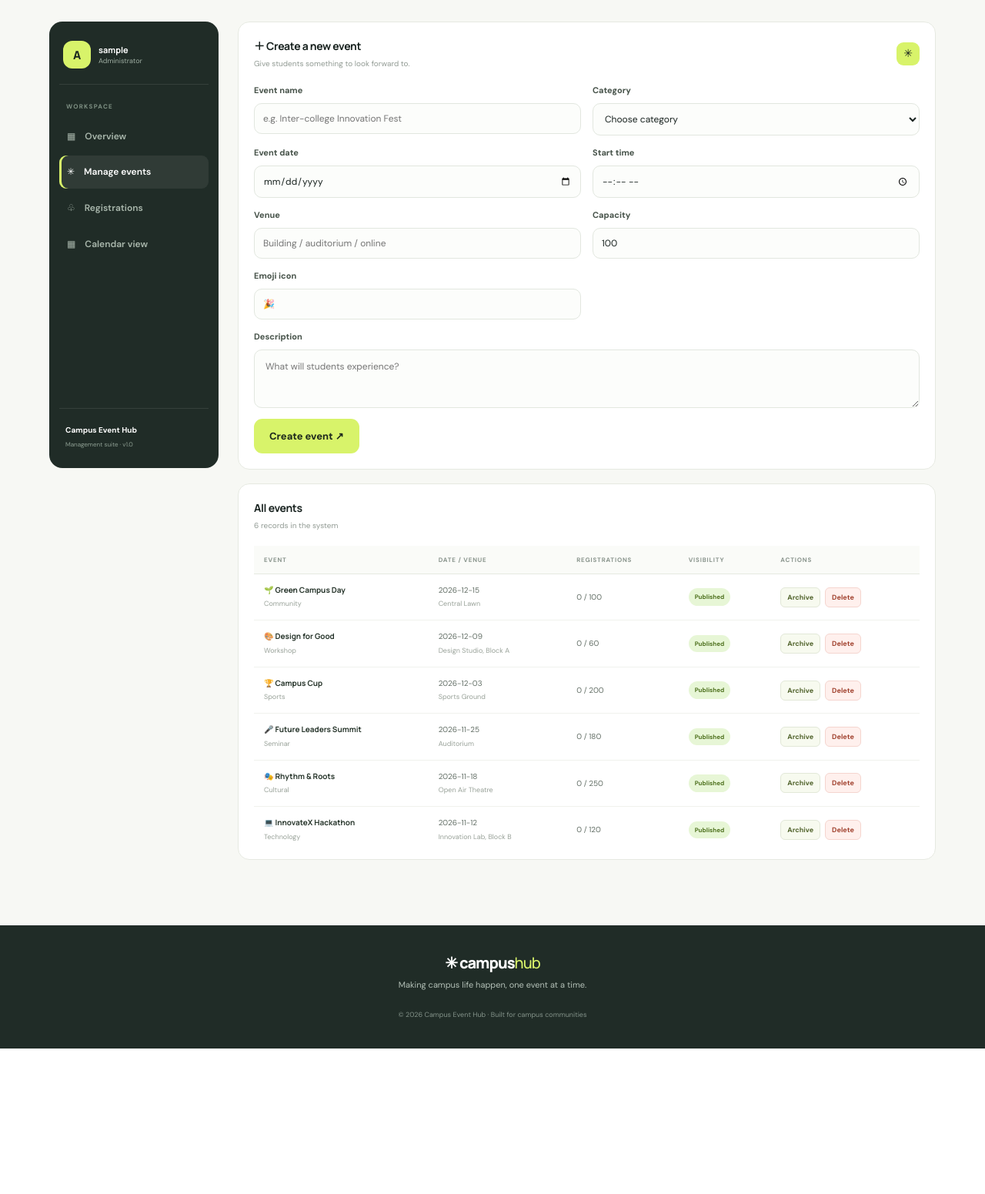
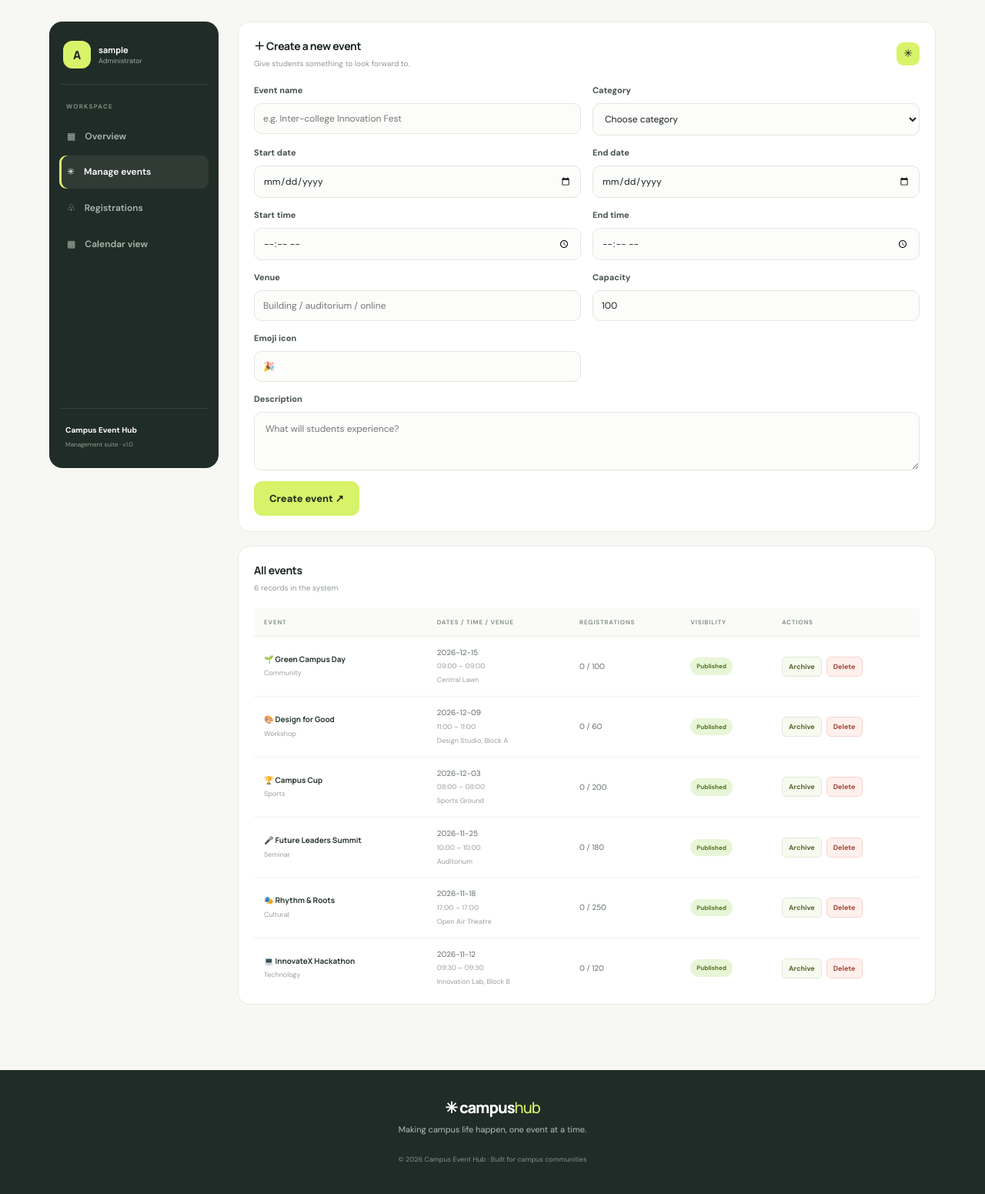
Before and after one commit to AditiSinghal123/Campus-Event-Hub, a Flask app: page /admin/events in a window 1280 px wide. Shown: the part 248-1799 px from the top of the page at 77% size. Before the commit the page ends 1610 px from the top, so only its background shows below. Run offline with Flask 3, Linux system fonts and the light colour scheme; the visitor is signed in with stand-in values (Sample User, id 1); data comes from the database, SQL or seed files in the repository; data that the repository does not hold is empty.

Commit message:
Add event poster and date features

```diff
--- a/app.py
+++ b/app.py
@@ -1,5 +1,5 @@
 import os, sqlite3, calendar
-from datetime import datetime, date
+from datetime import datetime, date, timedelta
 from functools import wraps
 from flask import Flask, render_template, request, redirect, url_for, session, flash, g
 from werkzeug.security import generate_password_hash, check_password_hash
@@ -27,45 +27,120 @@ def close_db(exc):
 def init_db():
     db = sqlite3.connect(DB_PATH)
     db.execute("PRAGMA foreign_keys = ON")
+
     db.executescript("""
     CREATE TABLE IF NOT EXISTS admins (
-      id INTEGER PRIMARY KEY AUTOINCREMENT, username TEXT UNIQUE NOT NULL,
+      id INTEGER PRIMARY KEY AUTOINCREMENT,
+      username TEXT UNIQUE NOT NULL,
       password_hash TEXT NOT NULL
     );
+
     CREATE TABLE IF NOT EXISTS events (
-      id INTEGER PRIMARY KEY AUTOINCREMENT, title TEXT NOT NULL,
-      category TEXT NOT NULL, description TEXT NOT NULL, venue TEXT NOT NULL,
-      event_date TEXT NOT NULL, event_time TEXT NOT NULL, capacity INTEGER NOT NULL DEFAULT 100,
-      image_emoji TEXT NOT NULL DEFAULT '🎉', status TEXT NOT NULL DEFAULT 'Published',
+      id INTEGER PRIMARY KEY AUTOINCREMENT,
+      title TEXT NOT NULL,
+      category TEXT NOT NULL,
+      description TEXT NOT NULL,
+      venue TEXT NOT NULL,
+      event_date TEXT NOT NULL,
+      event_time TEXT NOT NULL,
+      capacity INTEGER NOT NULL DEFAULT 100,
+      image_emoji TEXT NOT NULL DEFAULT '🎉',
+      status TEXT NOT NULL DEFAULT 'Published',
       created_at TEXT NOT NULL DEFAULT CURRENT_TIMESTAMP
     );
+
     CREATE TABLE IF NOT EXISTS registrations (
-      id INTEGER PRIMARY KEY AUTOINCREMENT, event_id INTEGER NOT NULL,
-      student_name TEXT NOT NULL, email TEXT NOT NULL, student_id TEXT NOT NULL,
-      department TEXT NOT NULL, phone TEXT NOT NULL, registered_at TEXT NOT NULL DEFAULT CURRENT_TIMESTAMP,
+      id INTEGER PRIMARY KEY AUTOINCREMENT,
+      event_id INTEGER NOT NULL,
+      student_name TEXT NOT NULL,
+      email TEXT NOT NULL,
+      student_id TEXT NOT NULL,
+      department TEXT NOT NULL,
+      phone TEXT NOT NULL,
+      registered_at TEXT NOT NULL DEFAULT CURRENT_TIMESTAMP,
       status TEXT NOT NULL DEFAULT 'Pending',
       FOREIGN KEY(event_id) REFERENCES events(id) ON DELETE CASCADE,
       UNIQUE(event_id, email)
     );
     """)
-    count = db.execute("SELECT COUNT(*) FROM admins").fetchone()[0]
+
+    # Add new date/time columns without deleting existing data
+    columns = {
+        row[1]
+        for row in db.execute("PRAGMA table_info(events)").fetchall()
+    }
+
+    for column in (
+        "event_start_date",
+        "event_end_date",
+        "event_start_time",
+        "event_end_time",
+    ):
+        if column not in columns:
+            db.execute(
+                f"ALTER TABLE events ADD COLUMN {column} TEXT"
+            )
+
+    # Preserve existing events using their original dates and times
+    db.execute("""
+        UPDATE events
+        SET event_start_date =
+                COALESCE(NULLIF(event_start_date, ''), event_date),
+            event_end_date =
+                COALESCE(NULLIF(event_end_date, ''), event_date),
+            event_start_time =
+                COALESCE(NULLIF(event_start_time, ''), event_time),
+            event_end_time =
+                COALESCE(NULLIF(event_end_time, ''), event_time)
+    """)
+
+    count = db.execute(
+        "SELECT COUNT(*) FROM admins"
+    ).fetchone()[0]
+
     if not count:
-        db.execute("INSERT INTO admins(username,password_hash) VALUES(?,?)",
-                   ("admin", generate_password_hash("Campus@123")))
-    count = db.execute("SELECT COUNT(*) FROM events").fetchone()[0]
+        db.execute(
+            "INSERT INTO admins(username, password_hash) VALUES(?, ?)",
+            ("admin", generate_password_hash("Campus@123"))
+        )
+
+    count = db.execute(
+        "SELECT COUNT(*) FROM events"
+    ).fetchone()[0]
+
     if not count:
         samples = [
-          ("InnovateX Hackathon", "Technology", "A high-energy 12-hour build sprint for bold ideas, prototypes and teamwork.", "Innovation Lab, Block B", "2026-11-12", "09:30", 120, "💻", "Published"),
-          ("Rhythm & Roots", "Cultural", "An evening of music, dance and performances celebrating campus creativity.", "Open Air Theatre", "2026-11-18", "17:00", 250, "🎭", "Published"),
-          ("Future Leaders Summit", "Seminar", "Meet inspiring speakers and explore leadership, careers and emerging industries.", "Auditorium", "2026-11-25", "10:00", 180, "🎤", "Published"),
-          ("Campus Cup", "Sports", "Bring your team spirit to our inter-department sports showdown.", "Sports Ground", "2026-12-03", "08:00", 200, "🏆", "Published"),
-          ("Design for Good", "Workshop", "A hands-on design-thinking workshop focused on meaningful student-led solutions.", "Design Studio, Block A", "2026-12-09", "11:00", 60, "🎨", "Published"),
-          ("Green Campus Day", "Community", "Join a campus clean-up, tree planting and sustainability challenge.", "Central Lawn", "2026-12-15", "09:00", 100, "🌱", "Published"),
+            ("InnovateX Hackathon", "Technology",
+             "A high-energy 12-hour build sprint for bold ideas, prototypes and teamwork.",
+             "Innovation Lab, Block B", "2026-11-12", "09:30", 120, "💻", "Published"),
+            ("Rhythm & Roots", "Cultural",
+             "An evening of music, dance and performances celebrating campus creativity.",
+             "Open Air Theatre", "2026-11-18", "17:00", 250, "🎭", "Published"),
+            ("Future Leaders Summit", "Seminar",
+             "Meet inspiring speakers and explore leadership, careers and emerging industries.",
+             "Auditorium", "2026-11-25", "10:00", 180, "🎤", "Published"),
+            ("Campus Cup", "Sports",
+             "Bring your team spirit to our inter-department sports showdown.",
+             "Sports Ground", "2026-12-03", "08:00", 200, "🏆", "Published"),
+            ("Design for Good", "Workshop",
+             "A hands-on design-thinking workshop focused on meaningful student-led solutions.",
+             "Design Studio, Block A", "2026-12-09", "11:00", 60, "🎨", "Published"),
+            ("Green Campus Day", "Community",
+             "Join a campus clean-up, tree planting and sustainability challenge.",
+             "Central Lawn", "2026-12-15", "09:00", 100, "🌱", "Published"),
         ]
-        db.executemany("""INSERT INTO events(title,category,description,venue,event_date,event_time,capacity,image_emoji,status)
-                          VALUES(?,?,?,?,?,?,?,?,?)""", samples)
+
+        db.executemany("""
+            INSERT INTO events(
+                title, category, description, venue, event_date,
+                event_time, capacity, image_emoji, status
+            )
+            VALUES(?, ?, ?, ?, ?, ?, ?, ?, ?)
+        """, samples)
+
     db.commit()
     db.close()
+
 
 def admin_required(fn):
     @wraps(fn)
@@ -150,25 +225,79 @@ def apply(event_id):
 @app.route("/calendar")
 def event_calendar():
     today = date.today()
+
     try:
         year = int(request.args.get("year", today.year))
         month = int(request.args.get("month", today.month))
-        if month < 1 or month > 12 or year < 2020 or year > 2100: raise ValueError()
+
+        if month < 1 or month > 12 or year < 2020 or year > 2100:
+            raise ValueError()
     except ValueError:
         year, month = today.year, today.month
+
     cal = calendar.Calendar(firstweekday=0)
     db = get_db()
-    event_rows = db.execute("SELECT id,title,event_date,event_time,category,image_emoji FROM events WHERE status='Published' AND substr(event_date,1,4)=? AND substr(event_date,6,2)=?",
-                            (str(year), f"{month:02d}")).fetchall()
+
+    month_start = date(year, month, 1)
+    month_end = date(
+        year + (month == 12),
+        1 if month == 12 else month + 1,
+        1
+    ) - timedelta(days=1)
+
+    event_rows = db.execute("""
+        SELECT
+            id,
+            title,
+            category,
+            image_emoji,
+            COALESCE(NULLIF(event_start_date, ''), event_date) AS start_date,
+            COALESCE(NULLIF(event_end_date, ''), event_date) AS end_date,
+            COALESCE(NULLIF(event_start_time, ''), event_time) AS start_time,
+            COALESCE(NULLIF(event_end_time, ''), event_time) AS end_time
+        FROM events
+        WHERE status = 'Published'
+          AND COALESCE(NULLIF(event_start_date, ''), event_date) <= ?
+          AND COALESCE(NULLIF(event_end_date, ''), event_date) >= ?
+    """, (month_end.isoformat(), month_start.isoformat())).fetchall()
+
     by_date = {}
-    for ev in event_rows: by_date.setdefault(ev["event_date"], []).append(dict(ev))
-    prev_month = 12 if month == 1 else month-1
-    prev_year = year-1 if month == 1 else year
-    next_month = 1 if month == 12 else month+1
-    next_year = year+1 if month == 12 else year
+
+    for ev in event_rows:
+        event = dict(ev)
+
+        start = date.fromisoformat(event["start_date"])
+        end = date.fromisoformat(event["end_date"])
+
+        current = max(start, month_start)
+        last_day = min(end, month_end)
+
+        while current <= last_day:
+            day_key = current.isoformat()
+            by_date.setdefault(day_key, []).append(event)
+            current += timedelta(days=1)
+
+    prev_month = 12 if month == 1 else month - 1
+    prev_year = year - 1 if month == 1 else year
+
+    next_month = 1 if month == 12 else month + 1
+    next_year = year + 1 if month == 12 else year
+
     weeks = cal.monthdayscalendar(year, month)
-    return render_template("calendar.html", year=year, month=month, month_name=calendar.month_name[month],
-        weeks=weeks, by_date=by_date, prev_month=prev_month, prev_year=prev_year, next_month=next_month, next_year=next_year, today=today.isoformat())
+
+    return render_template(
+        "calendar.html",
+        year=year,
+        month=month,
+        month_name=calendar.month_name[month],
+        weeks=weeks,
+        by_date=by_date,
+        prev_month=prev_month,
+        prev_year=prev_year,
+        next_month=next_month,
+        next_year=next_year,
+        today=today.isoformat()
+    )
 
 @app.route("/admin/login", methods=["GET","POST"])
 def admin_login():
@@ -208,31 +337,89 @@ def admin_dashboard():
     category_counts = db.execute("SELECT category,COUNT(*) AS count FROM events GROUP BY category ORDER BY count DESC").fetchall()
     return render_template("admin_dashboard.html", stats=stats, upcoming=upcoming, recent=recent, category_counts=category_counts)
 
-@app.route("/admin/events", methods=["GET","POST"])
+
+@app.route("/admin/events", methods=["GET", "POST"])
 @admin_required
 def admin_events():
     db = get_db()
+
     if request.method == "POST":
-        title = request.form.get("title","").strip()
-        category = request.form.get("category","").strip()
-        description = request.form.get("description","").strip()
-        venue = request.form.get("venue","").strip()
-        event_date = request.form.get("event_date","").strip()
-        event_time = request.form.get("event_time","").strip()
-        try: capacity = max(1, int(request.form.get("capacity","100")))
-        except ValueError: capacity = 100
-        emoji = request.form.get("image_emoji","🎉").strip()[:8] or "🎉"
-        if not all([title,category,description,venue,event_date,event_time]):
-            flash("Fill in all required event details.", "danger")
+        title = request.form.get("title", "").strip()
+        category = request.form.get("category", "").strip()
+        description = request.form.get("description", "").strip()
+        venue = request.form.get("venue", "").strip()
+
+        start_date = request.form.get("event_start_date", "").strip()
+        end_date = request.form.get("event_end_date", "").strip()
+        start_time = request.form.get("event_start_time", "").strip()
+        end_time = request.form.get("event_end_time", "").strip()
+
+        try:
+            capacity = max(1, int(request.form.get("capacity", "100")))
+        except ValueError:
+            capacity = 100
+
+        emoji = request.form.get("image_emoji", "🎉").strip()[:8] or "🎉"
+
+        if not all([
+            title, category, description, venue,
+            start_date, end_date, start_time, end_time
+        ]):
+            flash("Please fill in all required event details.", "danger")
         else:
-            db.execute("""INSERT INTO events(title,category,description,venue,event_date,event_time,capacity,image_emoji)
-                          VALUES(?,?,?,?,?,?,?,?)""", (title,category,description,venue,event_date,event_time,capacity,emoji))
-            db.commit()
-            flash("Event created successfully.", "success")
-            return redirect(url_for("admin_events"))
-    rows = db.execute("""SELECT e.*, (SELECT COUNT(*) FROM registrations r WHERE r.event_id=e.id) AS registered
-                         FROM events e ORDER BY event_date DESC""").fetchall()
+            try:
+                start_day = date.fromisoformat(start_date)
+                end_day = date.fromisoformat(end_date)
+
+                datetime.strptime(start_time, "%H:%M")
+                datetime.strptime(end_time, "%H:%M")
+
+                if end_day < start_day:
+                    raise ValueError("End date must not precede start date.")
+
+                if end_day == start_day and end_time < start_time:
+                    raise ValueError("End time must not precede start time.")
+
+            except ValueError:
+                flash(
+                    "Enter valid dates and times. The end must not be before the start.",
+                    "danger"
+                )
+            else:
+                db.execute("""
+                    INSERT INTO events (
+                        title, category, description, venue,
+                        event_date, event_time,
+                        capacity, image_emoji,
+                        event_start_date, event_end_date,
+                        event_start_time, event_end_time
+                    )
+                    VALUES (?, ?, ?, ?, ?, ?, ?, ?, ?, ?, ?, ?)
+                """, (
+                    title, category, description, venue,
+                    start_date, start_time,
+                    capacity, emoji,
+                    start_date, end_date,
+                    start_time, end_time
+                ))
+
+                db.commit()
+                flash("Event created successfully.", "success")
+                return redirect(url_for("admin_events"))
+
+    rows = db.execute("""
+        SELECT e.*,
+               (SELECT COUNT(*)
+                FROM registrations r
+                WHERE r.event_id = e.id) AS registered
+        FROM events e
+        ORDER BY COALESCE(
+            NULLIF(event_start_date, ''), event_date
+        ) DESC
+    """).fetchall()
+
     return render_template("admin_events.html", events=rows)
+
 
 @app.route("/admin/events/<int:event_id>/delete", methods=["POST"])
 @admin_required
--- a/templates/admin_events.html
+++ b/templates/admin_events.html
@@ -1,4 +1,217 @@
-{% extends 'base.html' %}{% block title %}Manage events{% endblock %}
-{% block content %}<div class="admin-heading"><div><div class="eyebrow">CAMPUS HUB / EVENTS</div><h1>Make something <em>happen.</em></h1><p>Create, publish and organise campus experiences.</p></div><a class="btn btn-dark" href="{{ url_for('admin_dashboard') }}">← Dashboard</a></div><div class="admin-layout"><aside class="admin-sidebar"><div class="admin-profile"><div class="profile-avatar">A</div><div><strong>{{ session.get('admin_username','admin') }}</strong><small>Administrator</small></div></div><div class="sidebar-label">WORKSPACE</div><a class="sidebar-link" href="{{ url_for('admin_dashboard') }}">▦ <span>Overview</span></a><a class="sidebar-link selected" href="{{ url_for('admin_events') }}">✳ <span>Manage events</span></a><a class="sidebar-link" href="{{ url_for('admin_registrations') }}">♧ <span>Registrations</span></a><a class="sidebar-link" href="{{ url_for('event_calendar') }}">▦ <span>Calendar view</span></a><div class="sidebar-bottom"><span>Campus Event Hub</span><small>Management suite · v1.0</small></div></aside><div class="admin-main">
-<section class="dash-panel create-panel" id="create-event"><div class="panel-heading"><div><h3>＋ Create a new event</h3><p>Give students something to look forward to.</p></div><span class="panel-spark">✳</span></div><form method="post" class="admin-event-form"><label>Event name<input name="title" required placeholder="e.g. Inter-college Innovation Fest"></label><label>Category<select name="category" required><option value="">Choose category</option>{% for cat in ['Technology','Cultural','Sports','Workshop','Seminar','Community','Competition','Other'] %}<option>{{ cat }}</option>{% endfor %}</select></label><label>Event date<input type="date" name="event_date" required></label><label>Start time<input type="time" name="event_time" required></label><label>Venue<input name="venue" required placeholder="Building / auditorium / online"></label><label>Capacity<input type="number" name="capacity" min="1" value="100" required></label><label>Emoji icon<input name="image_emoji" maxlength="8" value="🎉" required></label><label class="full-field">Description<textarea name="description" required rows="3" placeholder="What will students experience?"></textarea></label><div class="full-field"><button class="btn btn-lime" type="submit">Create event ↗</button></div></form></section>
-<section class="dash-panel recent-panel"><div class="panel-heading"><div><h3>All events</h3><p>{{ events|length }} records in the system</p></div></div><div class="table-wrap"><table><thead><tr><th>EVENT</th><th>DATE / VENUE</th><th>REGISTRATIONS</th><th>VISIBILITY</th><th>ACTIONS</th></tr></thead><tbody>{% for e in events %}<tr><td><strong>{{ e.image_emoji }} {{ e.title }}</strong><small>{{ e.category }}</small></td><td>{{ e.event_date }}<small>{{ e.venue }}</small></td><td>{{ e.registered }} / {{ e.capacity }}</td><td><span class="status {{ 'status-approved' if e.status=='Published' else 'status-waitlisted' }}">{{ e.status }}</span></td><td><div class="table-actions"><form method="post" action="{{ url_for('toggle_event',event_id=e.id) }}"><button class="mini-action" type="submit">{{ 'Archive' if e.status=='Published' else 'Publish' }}</button></form><form method="post" action="{{ url_for('delete_event',event_id=e.id) }}" onsubmit="return confirm('Delete this event and all registrations?')"><button class="mini-action danger-action" type="submit">Delete</button></form></div></td></tr>{% else %}<tr><td colspan="5">No events yet.</td></tr>{% endfor %}</tbody></table></div></section></div></div>{% endblock %}
+
+{% extends 'base.html' %}
+{% block title %}Manage events{% endblock %}
+
+{% block content %}
+<div class="admin-heading">
+  <div>
+    <div class="eyebrow">CAMPUS HUB / EVENTS</div>
+    <h1>Make something <em>happen.</em></h1>
+    <p>Create, publish and organise campus experiences.</p>
+  </div>
+  <a class="btn btn-dark" href="{{ url_for('admin_dashboard') }}">← Dashboard</a>
+</div>
+
+<div class="admin-layout">
+  <aside class="admin-sidebar">
+    <div class="admin-profile">
+      <div class="profile-avatar">A</div>
+      <div>
+        <strong>{{ session.get('admin_username','admin') }}</strong>
+        <small>Administrator</small>
+      </div>
+    </div>
+
+    <div class="sidebar-label">WORKSPACE</div>
+    <a class="sidebar-link" href="{{ url_for('admin_dashboard') }}">▦ <span>Overview</span></a>
+    <a class="sidebar-link selected" href="{{ url_for('admin_events') }}">✳ <span>Manage events</span></a>
+    <a class="sidebar-link" href="{{ url_for('admin_registrations') }}">♧ <span>Registrations</span></a>
+    <a class="sidebar-link" href="{{ url_for('event_calendar') }}">▦ <span>Calendar view</span></a>
+
+    <div class="sidebar-bottom">
+      <span>Campus Event Hub</span>
+      <small>Management suite · v1.0</small>
+    </div>
+  </aside>
+
+  <div class="admin-main">
+    <section class="dash-panel create-panel" id="create-event">
+      <div class="panel-heading">
+        <div>
+          <h3>＋ Create a new event</h3>
+          <p>Give students something to look forward to.</p>
+        </div>
+        <span class="panel-spark">✳</span>
+      </div>
+
+      <form method="post" class="admin-event-form">
+        <label>
+          Event name
+          <input name="title" required placeholder="e.g. Inter-college Innovation Fest">
+        </label>
+
+        <label>
+          Category
+          <select name="category" required>
+            <option value="">Choose category</option>
+            {% for cat in ['Technology','Cultural','Sports','Workshop','Seminar','Community','Competition','Other'] %}
+              <option>{{ cat }}</option>
+            {% endfor %}
+          </select>
+        </label>
+
+       <label>
+  Start date
+  <input
+    type="date"
+    name="event_start_date"
+    id="event_start_date"
+    required
+  >
+</label>
+
+<label>
+  End date
+  <input
+    type="date"
+    name="event_end_date"
+    id="event_end_date"
+    required
+  >
+</label>
+
+        <label>
+          Start time
+          <input type="time" name="event_start_time" required>
+        </label>
+
+        <label>
+          End time
+          <input type="time" name="event_end_time" required>
+        </label>
+
+        <label>
+          Venue
+          <input name="venue" required placeholder="Building / auditorium / online">
+        </label>
+
+        <label>
+          Capacity
+          <input type="number" name="capacity" min="1" value="100" required>
+        </label>
+
+        <label>
+          Emoji icon
+          <input name="image_emoji" maxlength="8" value="🎉" required>
+        </label>
+
+        <label class="full-field">
+          Description
+          <textarea name="description" required rows="3" placeholder="What will students experience?"></textarea>
+        </label>
+
+        <div class="full-field">
+          <button class="btn btn-lime" type="submit">Create event ↗</button>
+        </div>
+      </form>
+
+
+<script>
+const startDate = document.getElementById("event_start_date");
+const endDate = document.getElementById("event_end_date");
+
+function updateEndDate() {
+    if (!startDate.value) {
+        endDate.removeAttribute("min");
+        return;
+    }
+
+    endDate.min = startDate.value;
+
+    if (endDate.value && endDate.value < startDate.value) {
+        endDate.value = startDate.value;
+    }
+}
+
+startDate.addEventListener("change", updateEndDate);
+startDate.addEventListener("input", updateEndDate);
+
+updateEndDate();
+</script>
+
+    </section>
+
+    <section class="dash-panel recent-panel">
+      <div class="panel-heading">
+        <div>
+          <h3>All events</h3>
+          <p>{{ events|length }} records in the system</p>
+        </div>
+      </div>
+
+      <div class="table-wrap">
+        <table>
+          <thead>
+            <tr>
+              <th>EVENT</th>
+              <th>DATES / TIME / VENUE</th>
+              <th>REGISTRATIONS</th>
+              <th>VISIBILITY</th>
+              <th>ACTIONS</th>
+            </tr>
+          </thead>
+
+          <tbody>
+            {% for e in events %}
+            <tr>
+              <td>
+                <strong>{{ e.image_emoji }} {{ e.title }}</strong>
+                <small>{{ e.category }}</small>
+              </td>
+
+              <td>
+                {{ e.event_start_date or e.event_date }}
+                {% if (e.event_end_date or e.event_date) != (e.event_start_date or e.event_date) %}
+                  – {{ e.event_end_date }}
+                {% endif %}
+                <small>
+                  {{ e.event_start_time or e.event_time }}
+                  – {{ e.event_end_time or e.event_time }}
+                </small>
+                <small>{{ e.venue }}</small>
+              </td>
+
+              <td>{{ e.registered }} / {{ e.capacity }}</td>
+
+              <td>
+                <span class="status {{ 'status-approved' if e.status=='Published' else 'status-waitlisted' }}">
+                  {{ e.status }}
+                </span>
+              </td>
+
+              <td>
+                <div class="table-actions">
+                  <form method="post" action="{{ url_for('toggle_event',event_id=e.id) }}">
+                    <button class="mini-action" type="submit">
+                      {{ 'Archive' if e.status=='Published' else 'Publish' }}
+                    </button>
+                  </form>
+
+                  <form method="post"
+                        action="{{ url_for('delete_event',event_id=e.id) }}"
+                        onsubmit="return confirm('Delete this event and all registrations?')">
+                    <button class="mini-action danger-action" type="submit">Delete</button>
+                  </form>
+                </div>
+              </td>
+            </tr>
+            {% else %}
+            <tr><td colspan="5">No events yet.</td></tr>
+            {% endfor %}
+          </tbody>
+        </table>
+      </div>
+    </section>
+  </div>
+</div>
+{% endblock %}
```
Also changed, not shown: templates/calendar.html (+72 -2 lines), templates/event_detail.html (+94 -2 lines).
